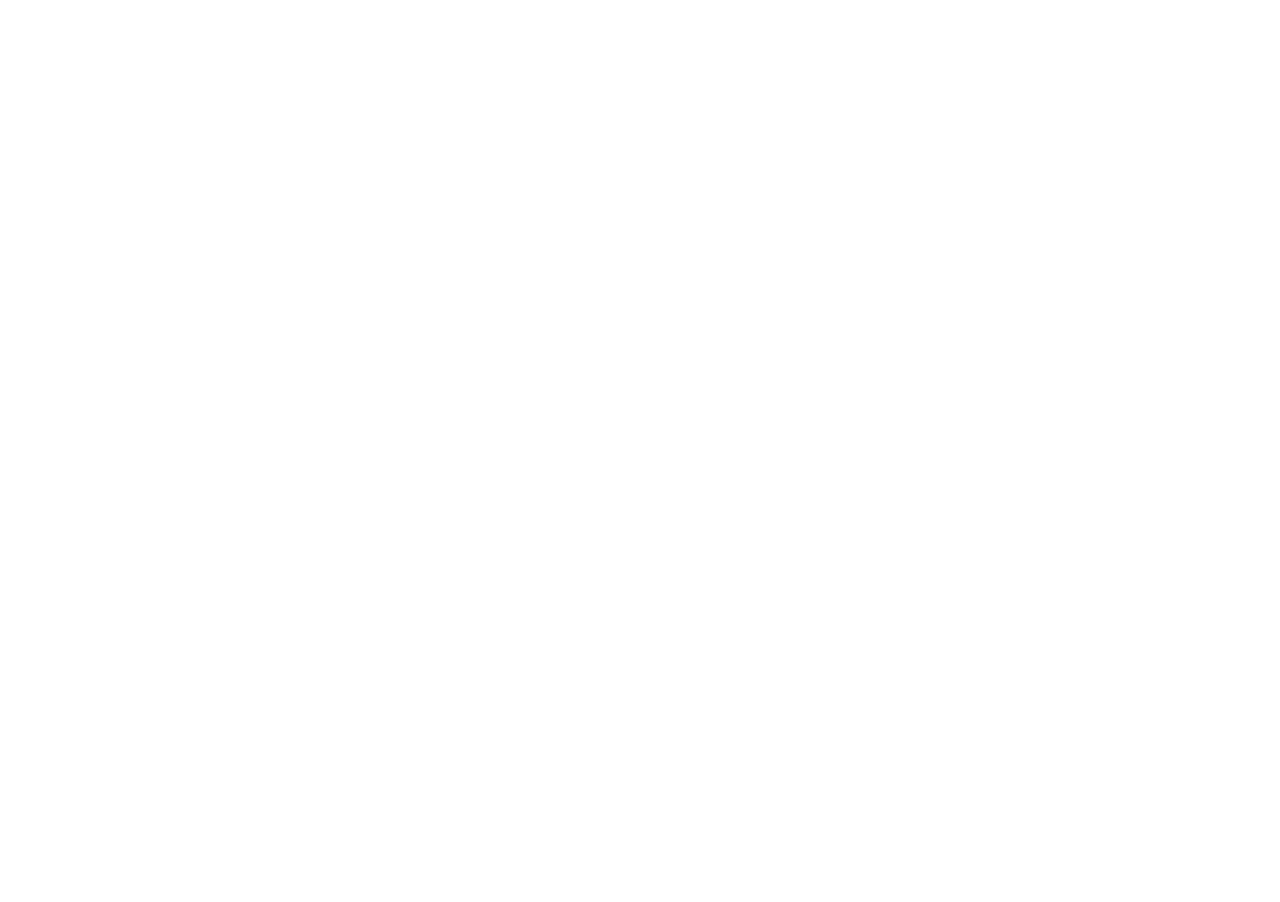
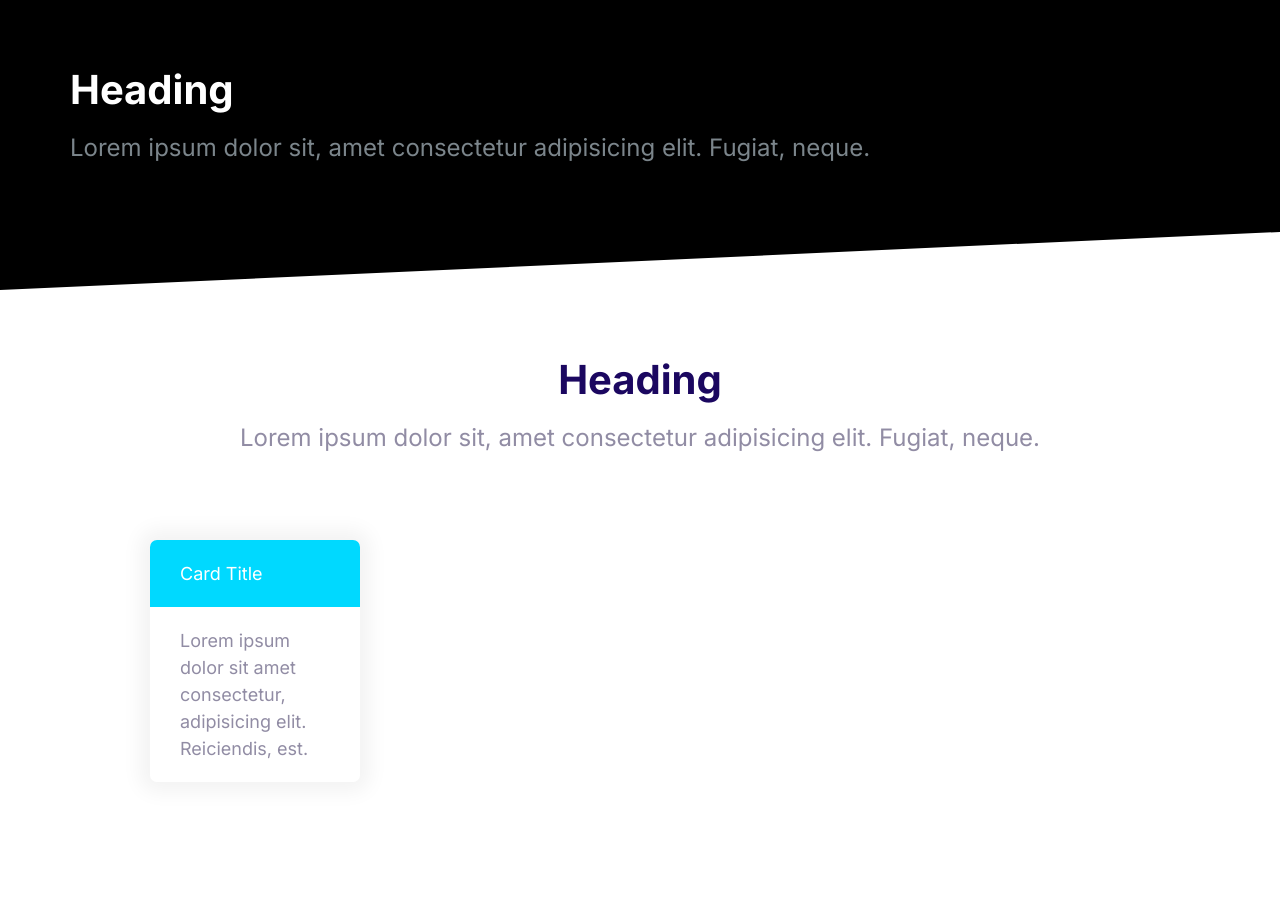
Before and after one commit to Sanzaxia/Sanza, a plain HTML site: page Porject/index.html in a window 1280 px wide. Before the commit the page ends 800 px from the top, so only its background shows below. Drawn offline with Linux system fonts and the light colour scheme.

Commit message:
Build Blocks component.

```diff
--- a/Porject/css/style.css
+++ b/Porject/css/style.css
@@ -527,3 +527,37 @@ a {
   max-height: 100vh;
   opacity: 1;
 }
+
+/*Blocks*/
+.block {
+  --padding-vertical: 6rem;
+  padding: var(--padding-vertical) 2rem;
+}
+.block__header {
+  text-align: center;
+}
+.block__heading {
+  margin-top: 0;
+}
+.block--dark {
+  background-color: #000;
+  color: #7b858b;
+}
+
+.block--dark .block__heading {
+  color: #fff;
+}
+
+.block--skewed-right {
+  padding-bottom: calc(var(--padding-vertical) + 4rem);
+  clip-path: polygon(0 0, 100% 0%, 100% 100%, 0 80%);
+}
+.block--skewed-left {
+  padding-bottom: calc(var(--padding-vertical) + 4rem);
+  clip-path: polygon(0 0, 100% 0%, 100% 80%, 0 100%);
+}
+
+.container {
+  max-width: 1140px;
+  margin: 0 auto;
+}
--- a/Porject/index.html
+++ b/Porject/index.html
@@ -14,5 +14,34 @@
       rel="stylesheet"
     />
   </head>
-  <body></body>
+  <body>
+    <section class="block block--dark block--skewed-left">
+      <div class="container">
+        <h2 class="block__heading">Heading</h2>
+        <p>
+          Lorem ipsum dolor sit, amet consectetur adipisicing elit. Fugiat,
+          neque.
+        </p>
+      </div>
+    </section>
+    <section class="block container">
+      <header class="block__header">
+        <h2 class="block__heading">Heading</h2>
+        <p>
+          Lorem ipsum dolor sit, amet consectetur adipisicing elit. Fugiat,
+          neque.
+        </p>
+      </header>
+      <div style="width: 30%; padding: 6rem">
+        <div class="card card--secondary">
+          <header class="card__header">Card Title</header>
+          <div class="card__body">
+            Lorem ipsum dolor sit amet consectetur, adipisicing elit.
+            Reiciendis, est.
+          </div>
+        </div>
+      </div>
+    </section>
+    <script src="js/main.js"></script>
+  </body>
 </html>
```
Also changed, not shown: Porject/Components/blocks.html (added, +19 -0 lines), Porject/Components/cards.html (+6 -4 lines).
